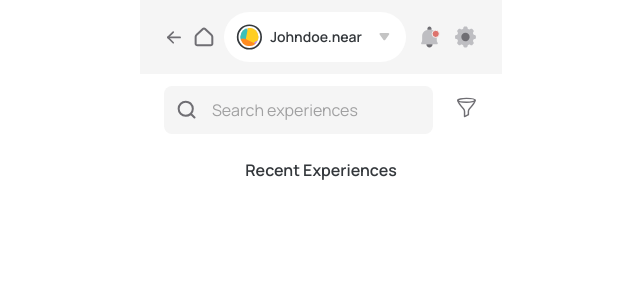
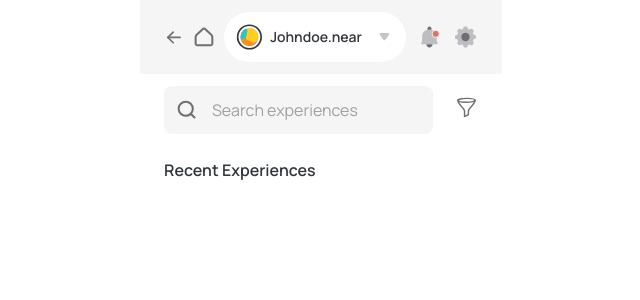
Before and after one commit to Sharpmind015/NearChallenge, a Next.js app: page /experience in a window 1280 px wide. Shown: the top 300 px of the page, without its empty margins (319-959 px from the left). Built offline with nearby package versions, Linux system fonts and the light colour scheme.

Commit message:
fix : remove center align for heading

```diff
--- a/styles/globals.css
+++ b/styles/globals.css
@@ -4,7 +4,7 @@
 
 @layer components {
   .heading {
-    @apply font-semibold not-italic text-center text-gray-100;
+    @apply font-semibold not-italic text-gray-100;
     /* letter-spacing: -0.154px; */
   }
   .heading--1 {
```
